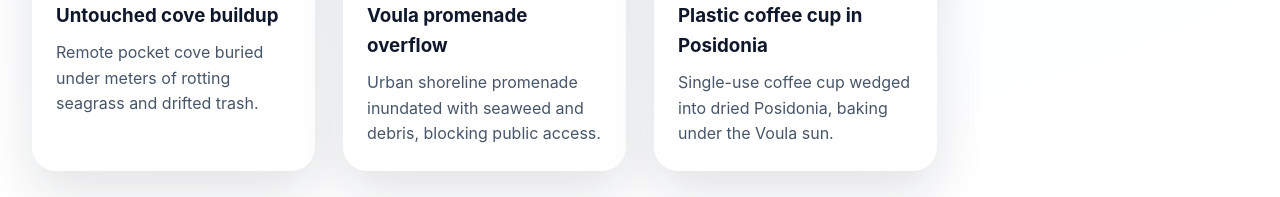
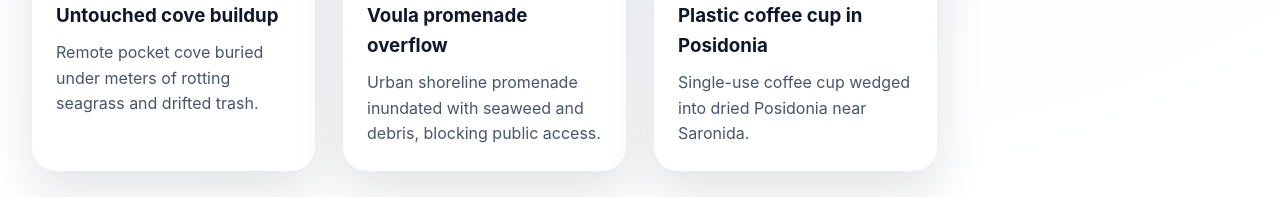
Before and after one commit to hackemy/cleanbeaches, a Vue app: page /problem in a window 1280 px wide. Shown: the part 1171-1368 px from the top of the page. Built offline with nearby package versions, Linux system fonts and the light colour scheme.

Commit message:
chore: correct Saronida location labels

```diff
--- a/src/data/geoMedia.json
+++ b/src/data/geoMedia.json
@@ -18,7 +18,7 @@
   {
     "id": "voula-cup-07",
     "title": "Plastic coffee cup in Posidonia",
-    "description": "Single-use coffee cup embedded in dried Posidonia along the Voula shoreline.",
+    "description": "Single-use coffee cup embedded in dried Posidonia near Saronida.",
     "capturedAt": "2026-02-16T00:00:00+02:00",
     "coords": {
       "lat": 37.74793042220487,
@@ -27,7 +27,7 @@
     "photo": "problem-media/voula-cup-07.jpg",
     "notes": [
       "Coordinates provided manually",
-      "Evidence from Voula promenade zone"
+      "Evidence from Saronida coastline"
     ]
   }
 ]
--- a/src/data/problemCases.js
+++ b/src/data/problemCases.js
@@ -38,7 +38,7 @@ const problemCases = [
   {
     id: 'voula-cup-07',
     title: 'Plastic coffee cup in Posidonia',
-    description: 'Single-use coffee cup wedged into dried Posidonia, baking under the Voula sun.',
+    description: 'Single-use coffee cup wedged into dried Posidonia near Saronida.',
     photo: 'problem-media/voula-cup-07.jpg',
   },
 ]
```
